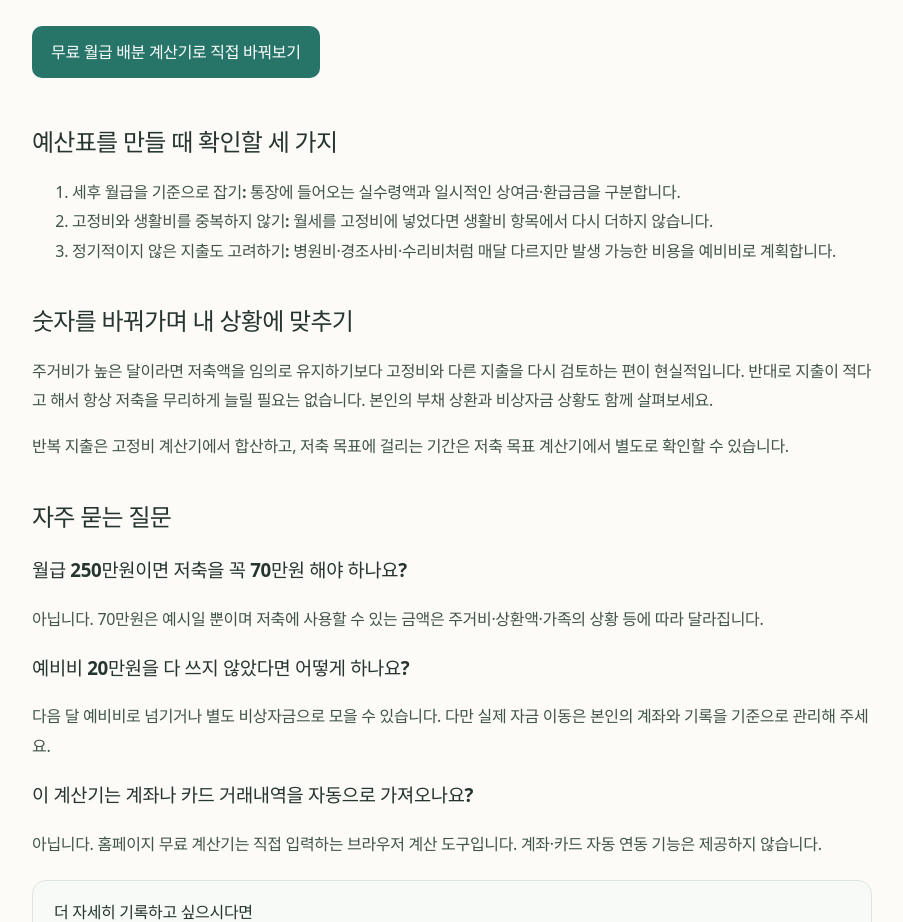
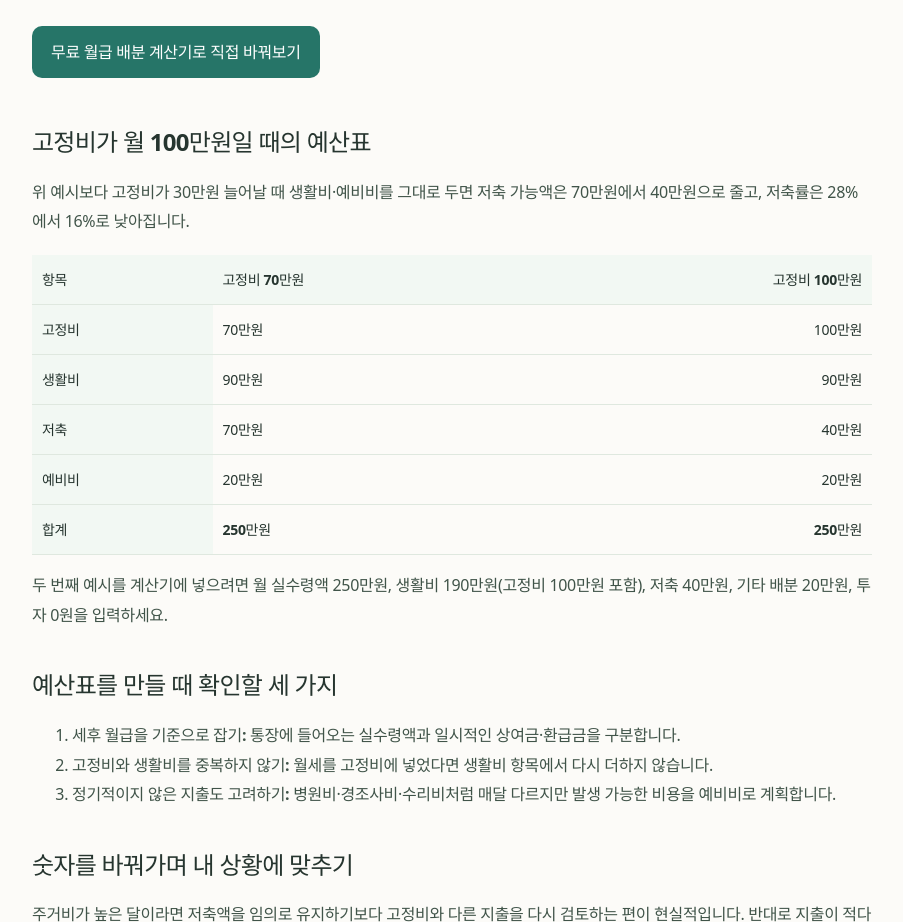
Before and after one commit to flowmateworks-ux/ssulmo-life-tools, a plain HTML site: page salary-budget-guide.html in a window 1280 px wide. Shown: the part 1174-2096 px from the top of the page, without its empty margins (58-961 px from the left). Drawn offline with Linux system fonts and the light colour scheme.

Commit message:
Compare two budgets for a 2.5 million won salary

```diff
--- a/salary-budget-guide.html
+++ b/salary-budget-guide.html
@@ -4,8 +4,13 @@
 <meta charset="utf-8">
 <meta name="viewport" content="width=device-width,initial-scale=1">
 <meta name="theme-color" content="#fbfaf7">
-<title>월급 250만원 예산표 예시 | 생활비·저축·예비비 나누기 - 쓸모산책</title>
-<meta name="description" content="실수령 월급 250만원 예산표 예시를 살펴보세요. 생활비 90만원, 저축 70만원, 고정비 70만원, 예비비 20만원으로 나누고 무료 월급 계산기로 직접 조정해 볼 수 있습니다.">
+<title>월급 250만원 예산표 | 고정비에 따른 두 가지 예시 - 쓸모산책</title>
+<meta name="description" content="실수령 월급 250만원에서 고정비가 70만원일 때와 100만원일 때를 비교해 보세요. 생활비·저축·예비비를 나눈 두 가지 예산표와 무료 계산기를 제공합니다.">
+<meta property="og:type" content="article">
+<meta property="og:site_name" content="쓸모산책">
+<meta property="og:title" content="월급 250만원 예산표 | 고정비에 따른 두 가지 예시 - 쓸모산책">
+<meta property="og:description" content="실수령 월급 250만원에서 고정비가 70만원일 때와 100만원일 때를 비교해 보세요. 생활비·저축·예비비를 나눈 두 가지 예산표와 무료 계산기를 제공합니다.">
+<meta property="og:url" content="https://flowmateworks-ux.github.io/ssulmo-life-tools/salary-budget-guide.html">
 <link rel="canonical" href="https://flowmateworks-ux.github.io/ssulmo-life-tools/salary-budget-guide.html">
 <link rel="stylesheet" href="style.css">
 <script async src="https://www.googletagmanager.com/gtag/js?id=G-PPQ2GPLR77"></script>
@@ -32,6 +37,16 @@
 <p>저축에 배분한 금액은 월급의 <strong>28%</strong>입니다(70만원 ÷ 250만원). 예비비는 계획에 없던 지출을 대비하는 용도로 구분했습니다. 실제 지출이 늘어나는 달에는 예비비를 사용하거나 다음 달 계획을 조정할 수 있습니다.</p>
 <div class="guide-note"><strong>계산기에 입력할 때는 중복 집계를 피하세요.</strong><p>쓸모산책 월급 배분 계산기의 '생활비'에 고정비 70만원과 생활비 90만원을 합친 <strong>160만원</strong>, '저축'에 70만원, '기타 배분'에 예비비 20만원, '투자'에 0원을 입력하면 예시와 같습니다.</p></div>
 <a class="guide-cta" href="./#salary">무료 월급 배분 계산기로 직접 바꿔보기</a>
+<h2>고정비가 월 100만원일 때의 예산표</h2>
+<p>위 예시보다 고정비가 30만원 늘어날 때 생활비·예비비를 그대로 두면 저축 가능액은 70만원에서 40만원으로 줄고, 저축률은 28%에서 16%로 낮아집니다.</p>
+<table><thead><tr><th scope="col">항목</th><th scope="col">고정비 70만원</th><th scope="col">고정비 100만원</th></tr></thead><tbody>
+<tr><th scope="row">고정비</th><td>70만원</td><td>100만원</td></tr>
+<tr><th scope="row">생활비</th><td>90만원</td><td>90만원</td></tr>
+<tr><th scope="row">저축</th><td>70만원</td><td>40만원</td></tr>
+<tr><th scope="row">예비비</th><td>20만원</td><td>20만원</td></tr>
+<tr><th scope="row">합계</th><td>250만원</td><td>250만원</td></tr>
+</tbody></table>
+<p>두 번째 예시를 계산기에 넣으려면 월 실수령액 250만원, 생활비 190만원(고정비 100만원 포함), 저축 40만원, 기타 배분 20만원, 투자 0원을 입력하세요.</p>
 <h2>예산표를 만들 때 확인할 세 가지</h2>
 <ol>
 <li><strong>세후 월급을 기준으로 잡기:</strong> 통장에 들어오는 실수령액과 일시적인 상여금·환급금을 구분합니다.</li>
```
